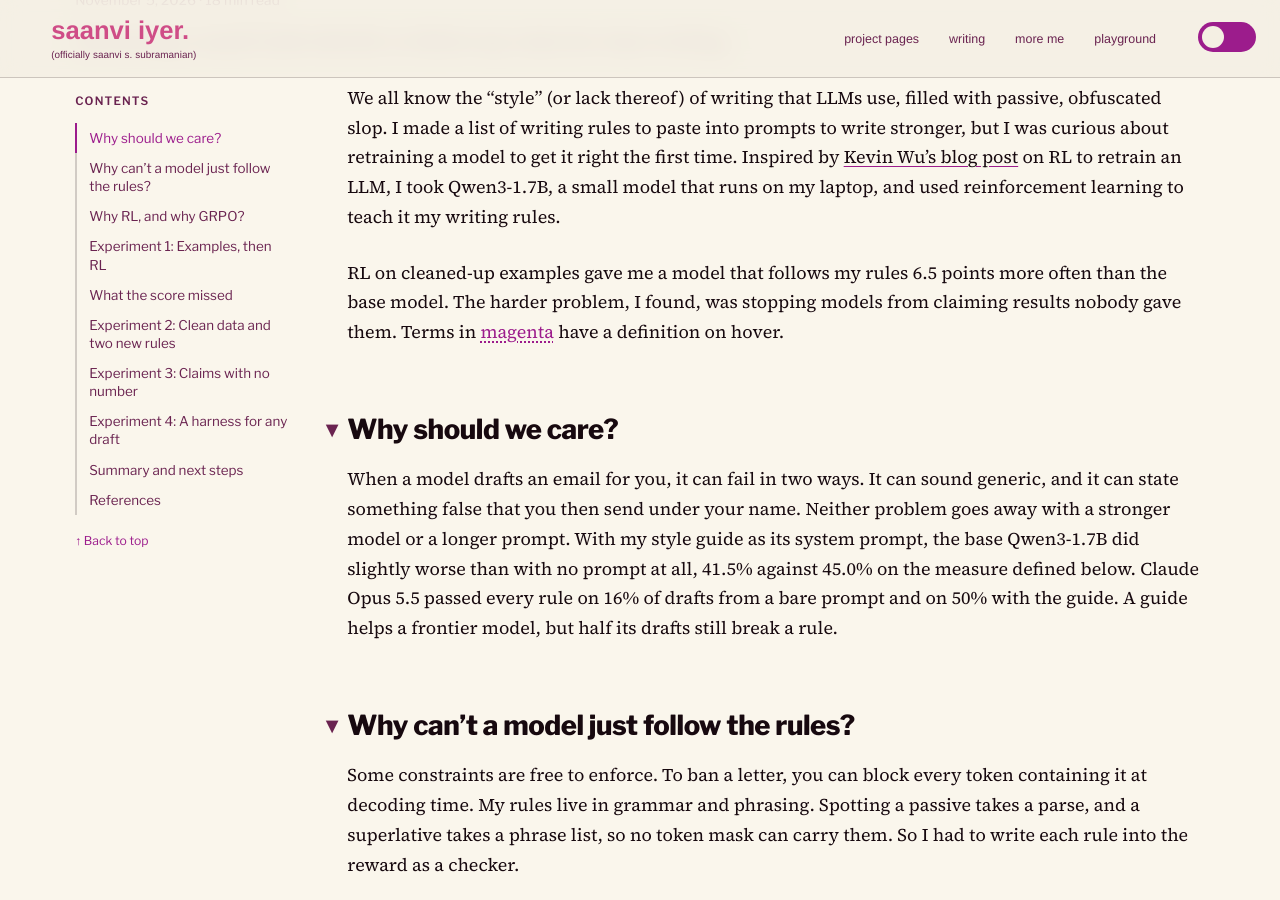
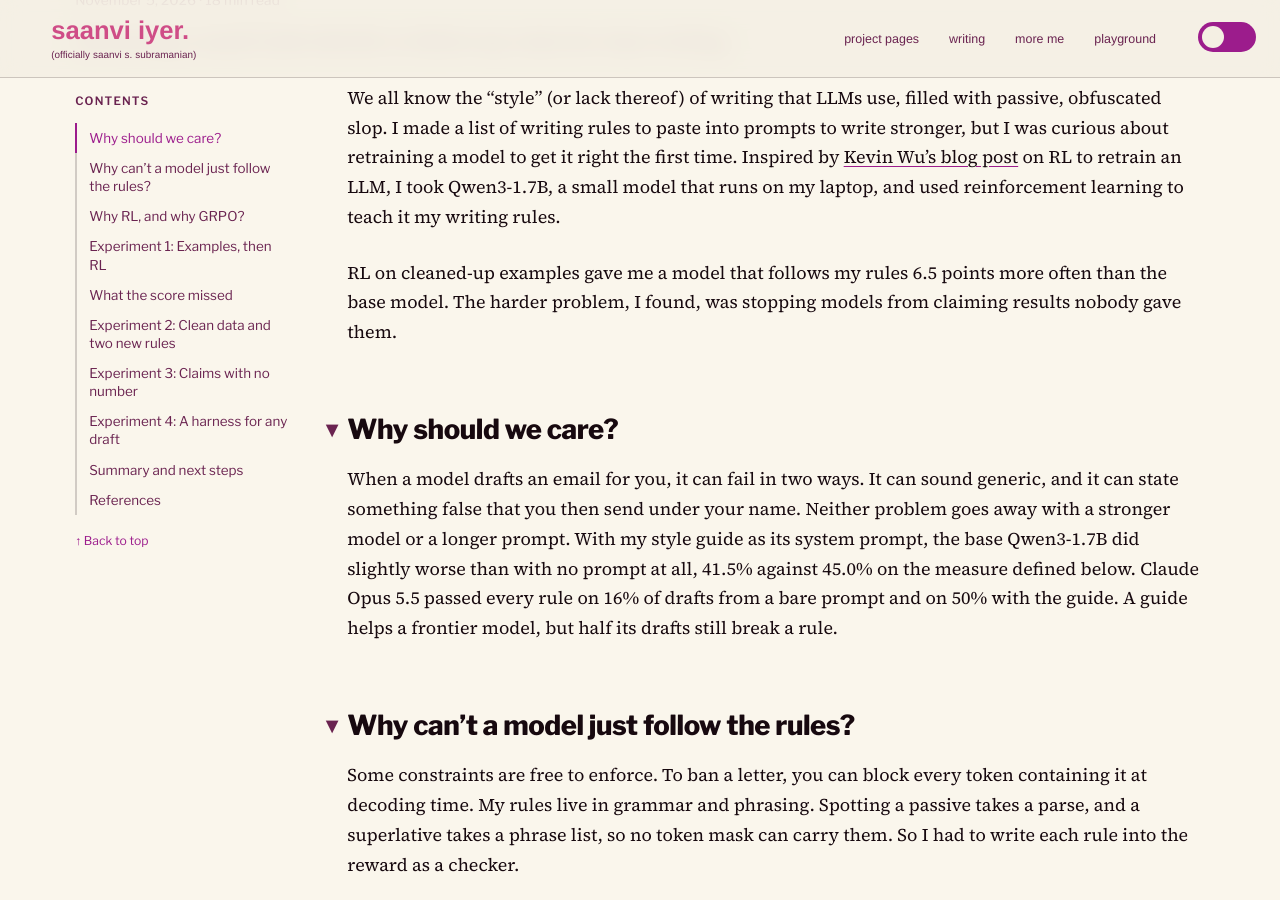
Before and after one commit to saanviiyer/saanviiyer.github.io, a Jekyll site: the page built from _posts/2026-11-05-qwen-by-my-rules.md, in a window 1280 px wide and 900 px high, scrolled down 306 px. Built offline with Jekyll 4.4.1, drawn with Linux system fonts in a browser that asks for light colours; some web fonts are replaced.

Commit message:
Drop the hover-definition note from the Qwen post
Co-Authored-By: Claude Opus 5.5 <noreply@anthropic.com>

```diff
--- a/_posts/2026-11-05-qwen-by-my-rules.md
+++ b/_posts/2026-11-05-qwen-by-my-rules.md
@@ -15,7 +15,7 @@ excerpt: "I used GRPO to retrain Qwen3-1.7B on my own style guide. RL on clean e
 
 We all know the "style" (or lack thereof) of writing that LLMs use, filled with passive, obfuscated slop. I made a list of writing rules to paste into prompts to write stronger, but I was curious about retraining a model to get it right the first time. Inspired by [Kevin Wu's blog post](https://kevin-wu.ca/blog/qwn/) on RL to retrain an LLM, I took Qwen3-1.7B, a small model that runs on my laptop, and used reinforcement learning to teach it my writing rules.
 
-RL on cleaned-up examples gave me a model that follows my rules 6.5 points more often than the base model. The harder problem, I found, was stopping models from claiming results nobody gave them. Terms in <span class="ft-def" tabindex="0">magenta<span class="ft-pop" role="tooltip">Like this. Hover over or tap a magenta term for a short definition.</span></span> have a definition on hover.
+RL on cleaned-up examples gave me a model that follows my rules 6.5 points more often than the base model. The harder problem, I found, was stopping models from claiming results nobody gave them.
 
 ## Why should we care?
 
```
